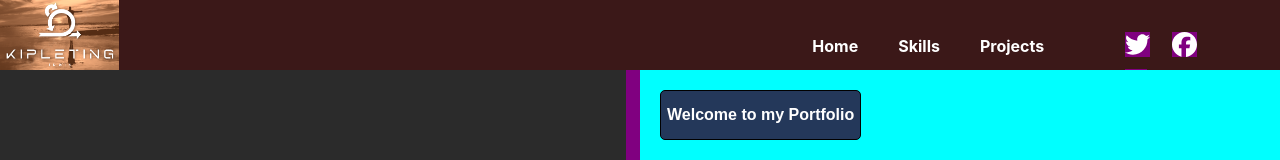
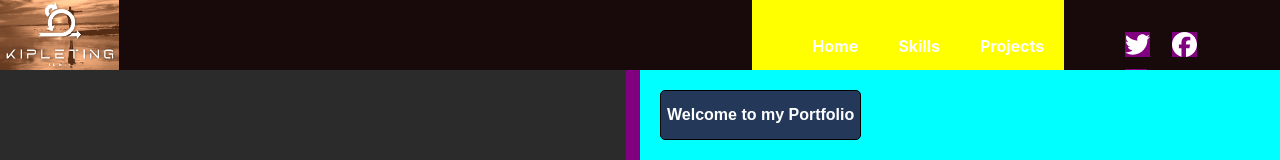
Before and after one commit to KipletingEdwin/my-portfolio, a React (Create React App) app: page / in a window 1280 px wide. Shown: the top 160 px of the page. Built offline with nearby package versions, Linux system fonts and the light colour scheme; a web font is replaced by a local one.

Commit message:
style my navbar links

```diff
--- a/src/App.css
+++ b/src/App.css
@@ -39,7 +39,7 @@
   padding: 0;
   display: flex;
   height: 70px;
-  background-color: rgb(59, 24, 24);
+  background-color: rgba(22, 5, 5, 0.776);
 }
 
 .logo {
@@ -54,9 +54,9 @@
   width: auto;
 }
 
-/* .navbar-links{
-  display: flex;
-} */
+.navbar-links{
+  background-color: yellow;
+}
 
 .navbar-links ul {
   display: flex;
--- a/src/components/Contact.js
+++ b/src/components/Contact.js
@@ -16,7 +16,7 @@ function handleChange(e){
 
 function handleSubmit(e){
   e.preventDefault()
-  fetch("http://localhost:3000/users",{
+  fetch("",{
     method: "POST",
     headers: {
       "Content-Type": "application/json"
```
